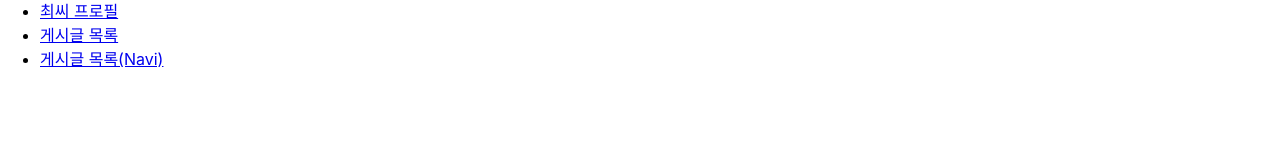
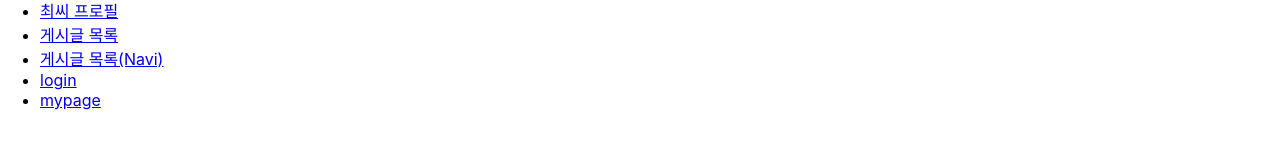
Before and after one commit to K1mYoungMan33/react_redux_1, a React (Create React App) app: page / in a window 1280 px wide. Shown: the part 355-504 px from the top of the page. Built offline with nearby package versions, Linux system fonts and the light colour scheme.

Commit message:
라우터 Navigate

```diff
--- a/src/App.js
+++ b/src/App.js
@@ -11,6 +11,8 @@ import {Article} from "./pages/Article";
 import {Layout} from "./pages/Layout";
 import {ArticlesNavi} from "./pages/ArticlesNavi";
 import {NotFound} from "./pages/NotFound";
+import {MyPage} from "./pages/MyPage";
+import {Login} from "./pages/Login";
 
 function App() {
   return (<>
@@ -32,6 +34,9 @@ function App() {
 
                 </Route>
 
+                <Route path="/login" element={<Login />} />
+                <Route path="/mypage" element={<MyPage />} />
+
         </Route>
             <Route path="*" element={<NotFound />}/>
         </Routes>
--- a/src/pages/Home.js
+++ b/src/pages/Home.js
@@ -35,6 +35,12 @@ export const Home=()=>{
                 <li>
                     <Link to="articlesNavi">게시글 목록(Navi)</Link>
                 </li>
+                <li>
+                    <Link to="/login">login</Link>
+                </li>
+                <li>
+                    <Link to="/mypage">mypage</Link>
+                </li>
             </ul>
         </div>
     )
--- /dev/null
+++ b/src/pages/Login.js
@@ -0,0 +1 @@
+export const Login=()=><div>로그인 페이지</div>;
--- /dev/null
+++ b/src/pages/MyPage.js
@@ -0,0 +1,11 @@
+import {Navigate} from "react-router-dom";
+
+export const MyPage=()=>{
+    const isLoggedIn = false;
+
+    if ( !isLoggedIn ) {
+        return <Navigate to="/login" replace={true} />;
+    }
+
+    return <div>마이 페이지</div>;
+}
```
